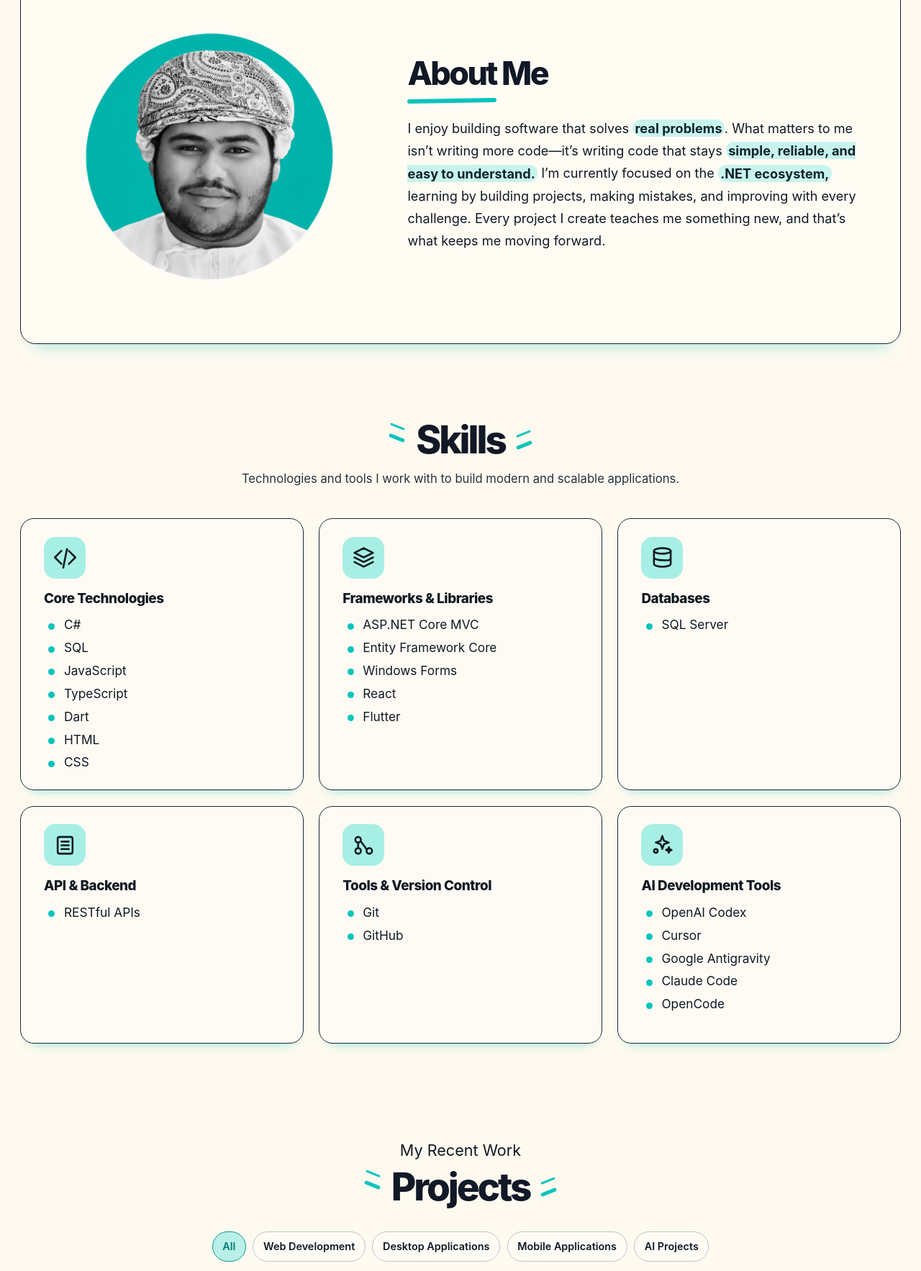
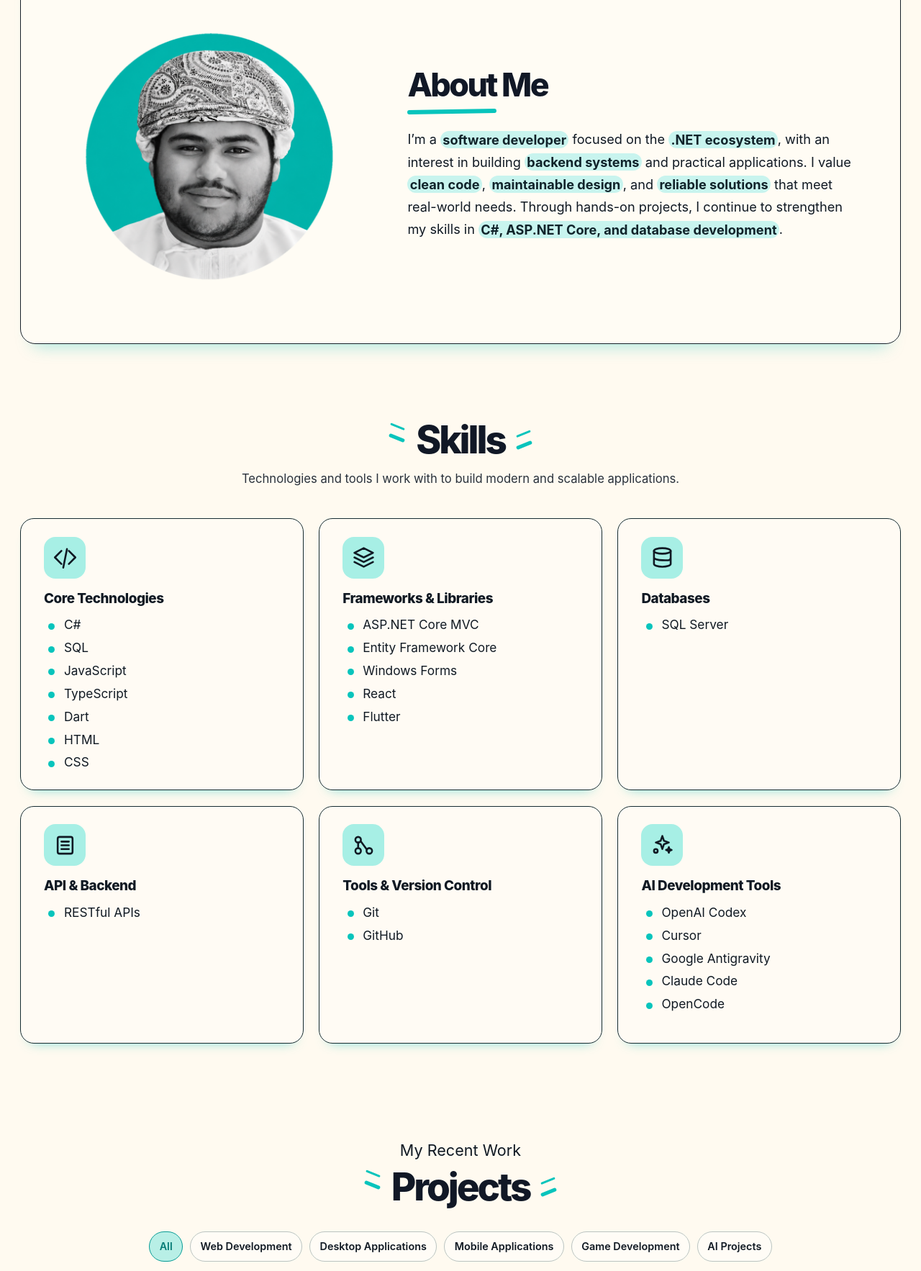
Before and after one commit to azher-devs/azher-devs.github.io, a website: page index.html in a window 1280 px wide. Shown: the part 865-2631 px from the top of the page at 72% size. Drawn offline with Linux system fonts and the light colour scheme.

Commit message:
Update portfolio projects filter and about text

```diff
--- a/index.html
+++ b/index.html
@@ -99,6 +99,7 @@
           <button class="project-filter" type="button" data-project-filter="web-development" aria-pressed="false" data-i18n="projects.category.web">Web Development</button>
           <button class="project-filter" type="button" data-project-filter="desktop-applications" aria-pressed="false" data-i18n="projects.category.desktop">Desktop Applications</button>
           <button class="project-filter" type="button" data-project-filter="mobile-applications" aria-pressed="false" data-i18n="projects.category.mobile">Mobile Applications</button>
+          <button class="project-filter" type="button" data-project-filter="game-development" aria-pressed="false" data-i18n="projects.category.game">Game Development</button>
           <button class="project-filter" type="button" data-project-filter="ai-projects" aria-pressed="false" data-i18n="projects.category.ai">AI Projects</button>
         </div>
         <p id="project-results-status" class="project-results-status" role="status" aria-live="polite"></p>
--- a/src/translations.js
+++ b/src/translations.js
@@ -29,7 +29,7 @@ window.portfolioTranslations = {
       "hero.contact": "Contact Me",
       "hero.portrait": "Al Azher Al Kindi in traditional Omani dress",
       "about.title": "About Me",
-      "about.body": "I enjoy building software that solves <strong>real problems</strong>. What matters to me isn’t writing more code—it’s writing code that stays <strong>simple, reliable, and easy to understand.</strong> I’m currently focused on the <strong>.NET ecosystem,</strong> learning by building projects, making mistakes, and improving with every challenge. Every project I create teaches me something new, and that’s what keeps me moving forward.",
+      "about.body": "I’m a <strong>software developer</strong> focused on the <strong>.NET ecosystem</strong>, with an interest in building <strong>backend systems</strong> and practical applications. I value <strong>clean code</strong>, <strong>maintainable design</strong>, and <strong>reliable solutions</strong> that meet real-world needs. Through hands-on projects, I continue to strengthen my skills in <strong>C#, ASP.NET Core, and database development</strong>.",
       "skills.title": "Skills",
       "skills.intro": "Technologies and tools I work with to build modern and scalable applications.",
       "skills.core": "Core Technologies",
@@ -45,6 +45,7 @@ window.portfolioTranslations = {
       "projects.category.web": "Web Development",
       "projects.category.desktop": "Desktop Applications",
       "projects.category.mobile": "Mobile Applications",
+      "projects.category.game": "Game Development",
       "projects.category.ai": "AI Projects",
       "projects.empty": "There are no projects in this category yet. Try another category.",
       "projects.results": "Showing {visibleCount} of {totalCount} projects.",
@@ -228,7 +229,7 @@ window.portfolioTranslations = {
       "hero.contact": "تواصل معي",
       "hero.portrait": "Al Azher Al Kindi بالزي العماني التقليدي",
       "about.title": "نبذة عني",
-      "about.body": "أستمتع ببناء برمجيات تحل <strong>مشكلات حقيقية</strong>. ما يهمني ليس كتابة المزيد من الشيفرة، بل كتابة شيفرة تظل <strong>بسيطة وموثوقة وسهلة الفهم.</strong> أركز حالياً على <strong>منظومة .NET،</strong> وأتعلم من خلال بناء المشاريع وارتكاب الأخطاء والتطور مع كل تحدٍ. يعلمني كل مشروع أنشئه شيئاً جديداً، وهذا ما يدفعني إلى مواصلة التقدم.",
+      "about.body": "أنا <strong>مطور برمجيات</strong> أركز على <strong>منظومة <bdi dir=\"ltr\">.NET</bdi></strong>، وأهتم ببناء <strong>أنظمة الواجهة الخلفية</strong> والتطبيقات العملية. أقدّر <strong>الشيفرة النظيفة</strong> و<strong>التصميم القابل للصيانة</strong> و<strong>الحلول الموثوقة</strong> التي تلبي احتياجات العالم الحقيقي. ومن خلال المشاريع العملية، أواصل تعزيز مهاراتي في <strong><bdi dir=\"ltr\">C#</bdi> و<bdi dir=\"ltr\">ASP.NET Core</bdi> وتطوير قواعد البيانات</strong>.",
       "skills.title": "المهارات",
       "skills.intro": "التقنيات والأدوات التي أستخدمها لبناء تطبيقات حديثة وقابلة للتوسع.",
       "skills.core": "التقنيات الأساسية",
@@ -244,6 +245,7 @@ window.portfolioTranslations = {
       "projects.category.web": "تطوير الويب",
       "projects.category.desktop": "تطبيقات سطح المكتب",
       "projects.category.mobile": "تطبيقات الهاتف",
+      "projects.category.game": "تطوير الألعاب",
       "projects.category.ai": "مشاريع الذكاء الاصطناعي",
       "projects.empty": "لا توجد مشاريع ضمن هذه الفئة حاليًا. جرّب اختيار فئة أخرى.",
       "projects.results": "عرض {visibleCount} من أصل {totalCount} مشاريع.",
```
